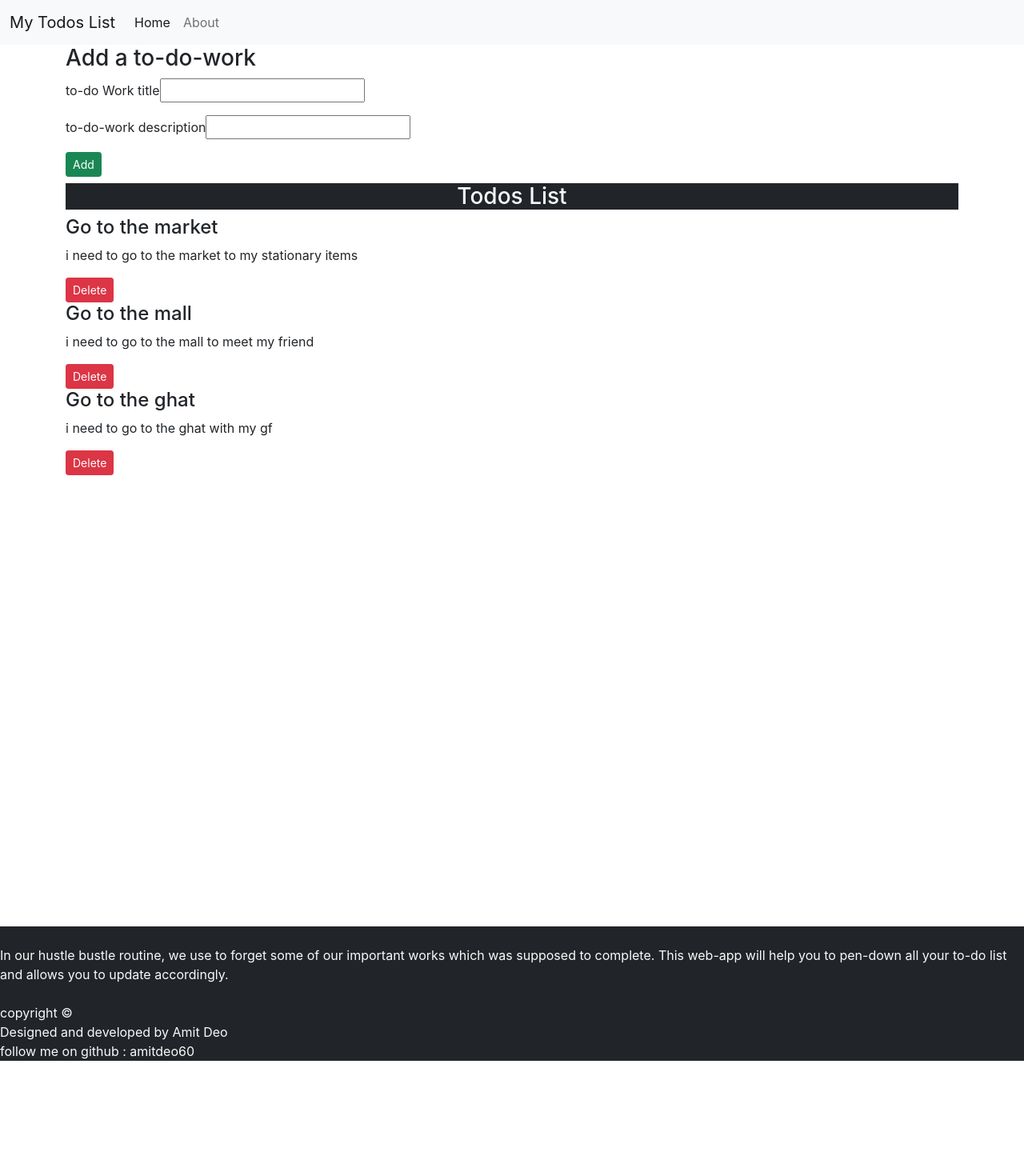
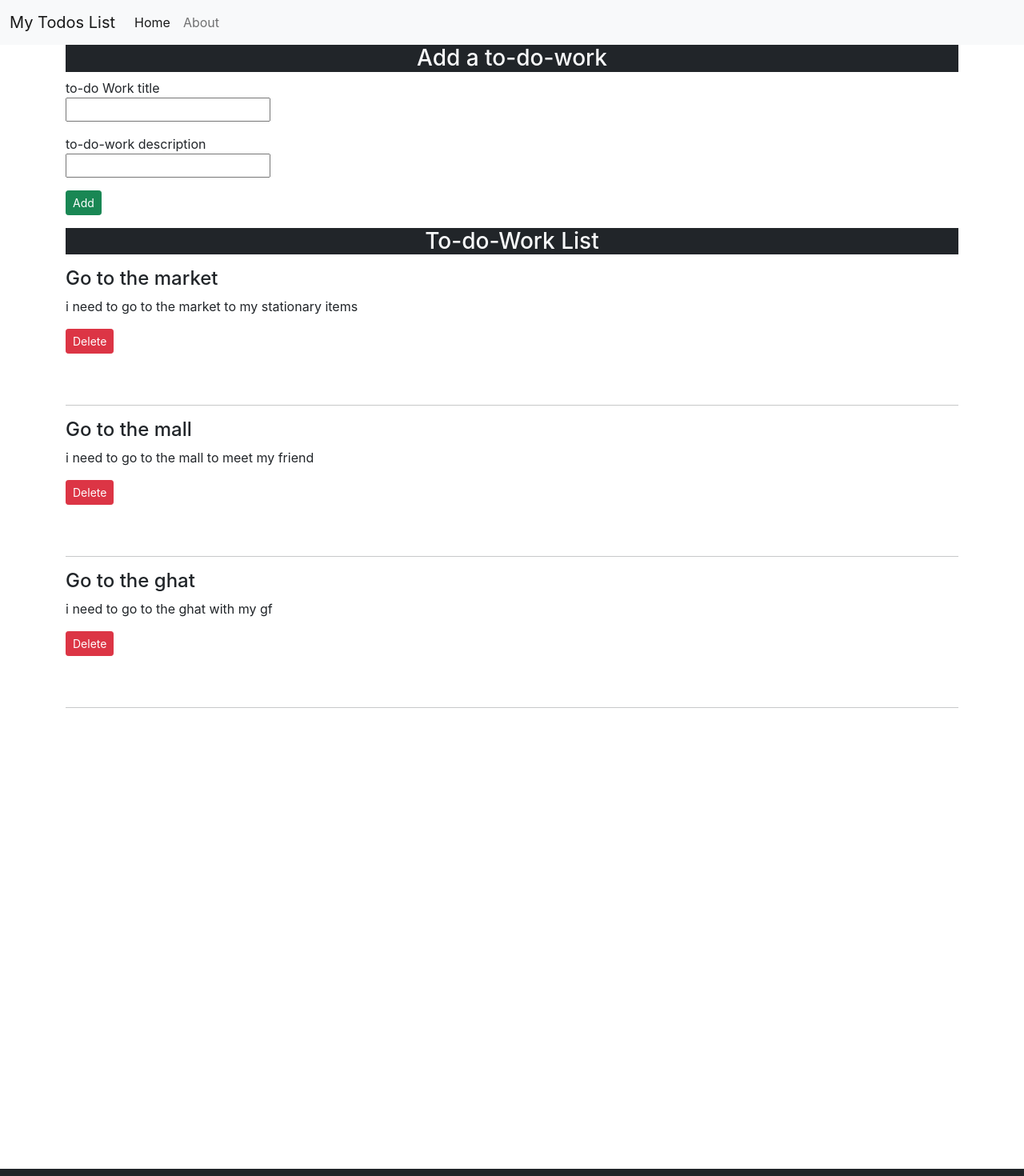
Before and after one commit to amitdeo5/todos, a React (Create React App) app: page / in a window 1280 px wide. Shown: the top 1470 px of the page at 80% size. Before the commit the page ends 1326 px from the top, so only its background shows below. Built offline with nearby package versions, Linux system fonts and the light colour scheme.

Commit message:
styling of components done

```diff
--- a/src/App.js
+++ b/src/App.js
@@ -19,6 +19,10 @@ function App() {
 
   const addTodo = (title, desc)=>{
     console.log("i'm adding this todo", title, desc)
+
+    if(todos.length==0){
+      sno=0;
+    }
     let sno = todos[todos.length-1].sno + 1;
 
     const myTodo = {
--- a/src/MyComponents/AddTodo.js
+++ b/src/MyComponents/AddTodo.js
@@ -15,14 +15,16 @@ export const AddTodo = (props) => {
 
     return (
         <div className= "container" my-3>
-        <h3>Add a to-do-work</h3>
+        <h3 className=" text-center bg-dark text-light" >Add a to-do-work</h3>
         <form onSubmit = {submit}>
   <div className="mb-3">
     <label htmlhtmlFor="exampleInputEmail1" className="Form-label">to-do Work title</label>
+            <br/>
     <input type="text" value= {title} onChange={(e)=>{setTitle(e.target.value)}} className="Form-control" id="exampleInputEmail1" aria-describedby="emailHelp"/>
   </div>
   <div className="mb-3">
     <label htmlFor="exampleInputPassword1" className="Form-label">to-do-work description</label>
+    <br/>
     <input type="text" value= {desc} onChange={(e)=>{setDesc(e.target.value)}}  className="Form-control" id="desc"/>
   </div>
 
--- a/src/MyComponents/Footer.js
+++ b/src/MyComponents/Footer.js
@@ -10,13 +10,13 @@ export const Footer = () => {
     }
 
     return (
-        <footer className= "bg-dark text-light" style={footerStyle}>
+        <footer className= "text-center bg-dark text-light" style={footerStyle}>
 
            <br/>
           In our hustle bustle routine, we use to forget some of our important works which was supposed to complete. This web-app will help you to pen-down all your to-do list and allows you to update accordingly. <br/><br/>
 
-           copyright &copy; <br/> Designed and developed by Amit Deo <br/>
-           follow me on github : amitdeo60
+           copyright &copy; Designed and developed by Amit Deo <br/>
+           follow me on github @ amitdeo60
 
         </footer>
     )
--- a/src/MyComponents/Todoitem.js
+++ b/src/MyComponents/Todoitem.js
@@ -6,8 +6,8 @@ export const TodoItem = ({todo, onDelete}) => {
             <h4>{todo.title}</h4>
             <p>{todo.desc}</p>
 
-            <button className="btn btn-sm btn-danger" onClick={()=>{onDelete(todo)}}>Delete</button>
-            <br/>
+            <button className="btn btn-sm btn-danger mb-5" onClick={()=>{onDelete(todo)}}>Delete</button>
+            <hr/>
 
         </div>
     )
--- a/src/MyComponents/Todos.js
+++ b/src/MyComponents/Todos.js
@@ -7,8 +7,8 @@ export const Todos = (props) => {
 
     }
     return (
-        <div className= "container my-1 " style={myStyle}>
-        <h3 className="text-center my-2 bg-dark text-light">Todos List</h3>
+        <div className= "container my-2 " style={myStyle}>
+        <h3 className="text-center my-3 bg-dark text-light">To-do-Work List</h3>
         {props.todos.length===0? "huraay !! You have completed your all pending works !!" :
         props.todos.map((todo)=>{
            return <TodoItem todo={todo} key={todo.sno} onDelete={props.onDelete}/>
```
